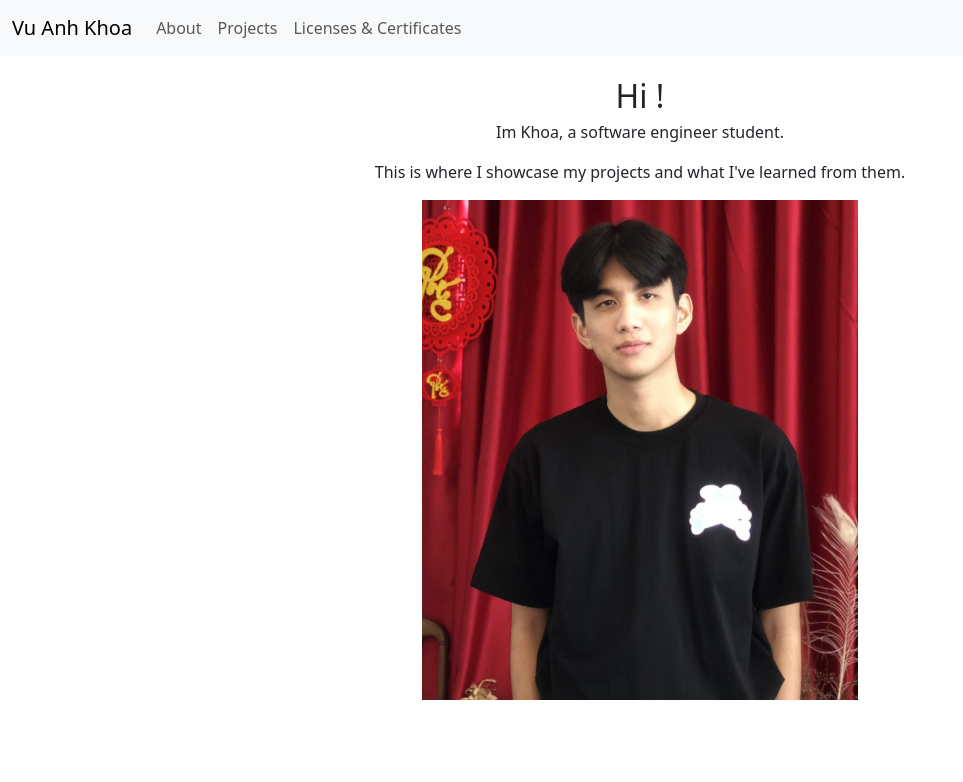
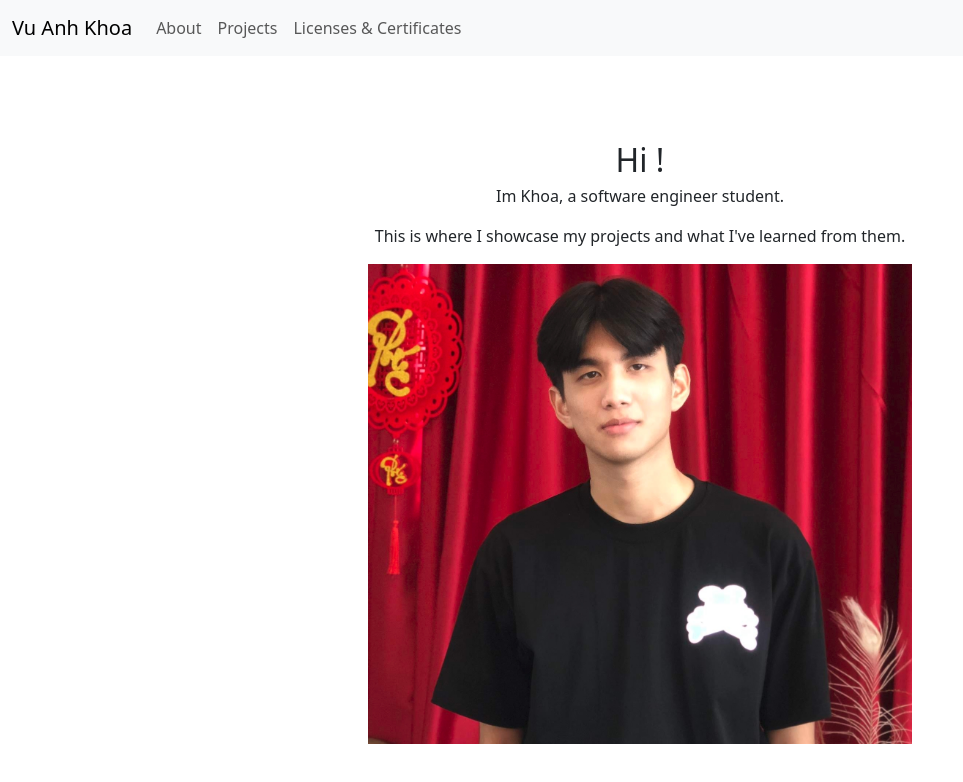
Before and after one commit to VuKhoa23/Portfolio, a Next.js app: page / in a window 1280 px wide. Shown: the top 782 px of the page, without its empty margins (0-963 px from the left). Built offline with nearby package versions, Linux system fonts and the light colour scheme.

Commit message:
Migrate to Image component

```diff
--- a/app/page.js
+++ b/app/page.js
@@ -1,4 +1,6 @@
 import classes from "./page.module.css"
+import Image from "next/image";
+import profilePic from "../public/me2.jpg"
 
 export default function Home() {
   return (
@@ -8,7 +10,9 @@ export default function Home() {
             <p>Im Khoa, a software engineer student.</p>
             <p>This is where I showcase my projects and what I&apos;ve learned from them.</p>
         </section>
-        <img src={"/cropped.jpg"} alt="Portfolio Image" height="500rem" />
+        <div style={{height: 30 + "rem", width: 34 + 'rem', position: "relative"}}>
+            <Image src={profilePic} alt="Portfolio Image" layout="fill"/>
+        </div>
     </main>
   );
 }
--- a/app/page.module.css
+++ b/app/page.module.css
@@ -11,6 +11,7 @@
 .introduce{
     text-align: center;
     height: fit-content;
+    margin-top: 4rem;
 }
 
 .introduce p1{
```
Also changed, not shown: app/about/page.js (+5 -2 lines), public/me.jpg (renamed from public/cropped.jpg), public/me2.jpg (added).
